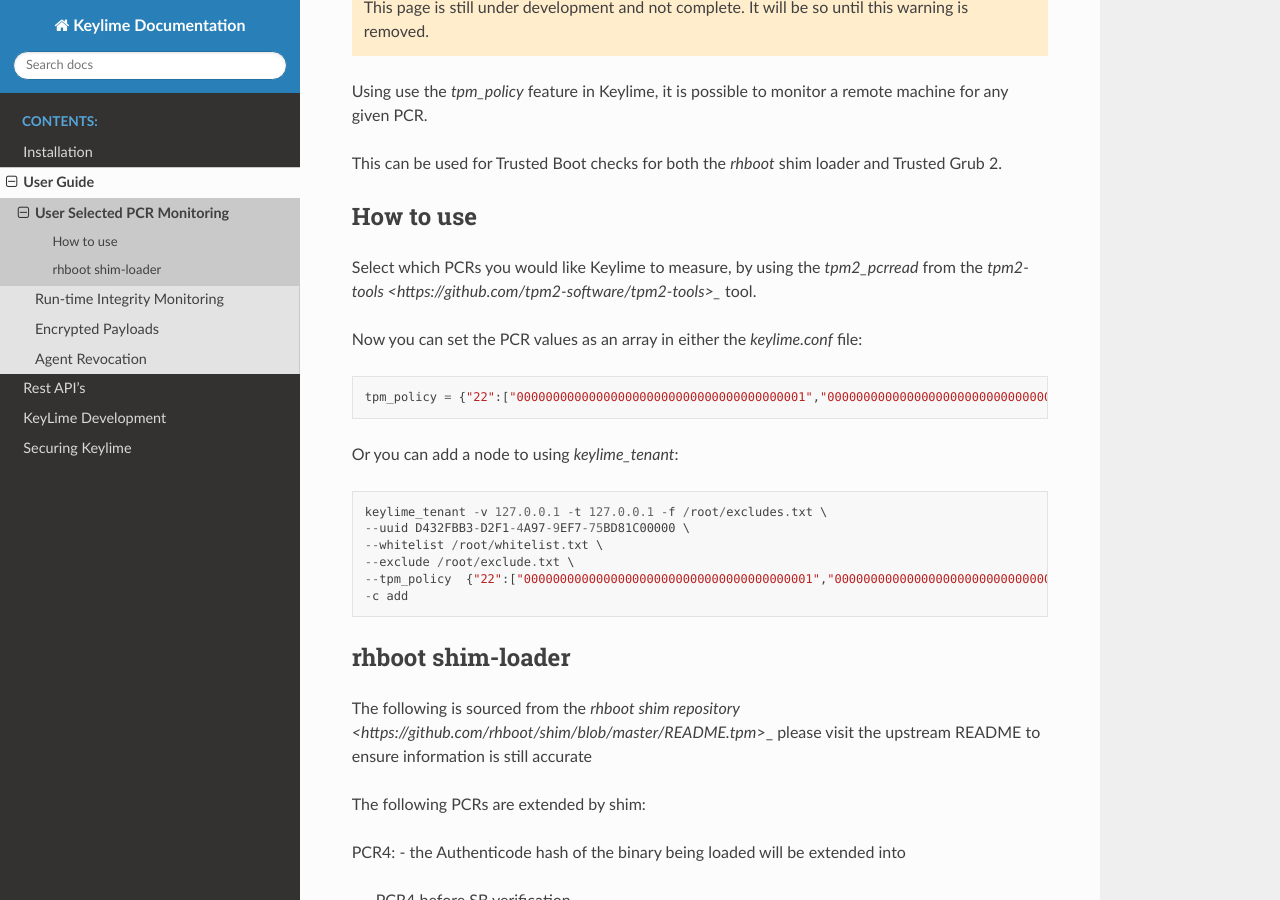
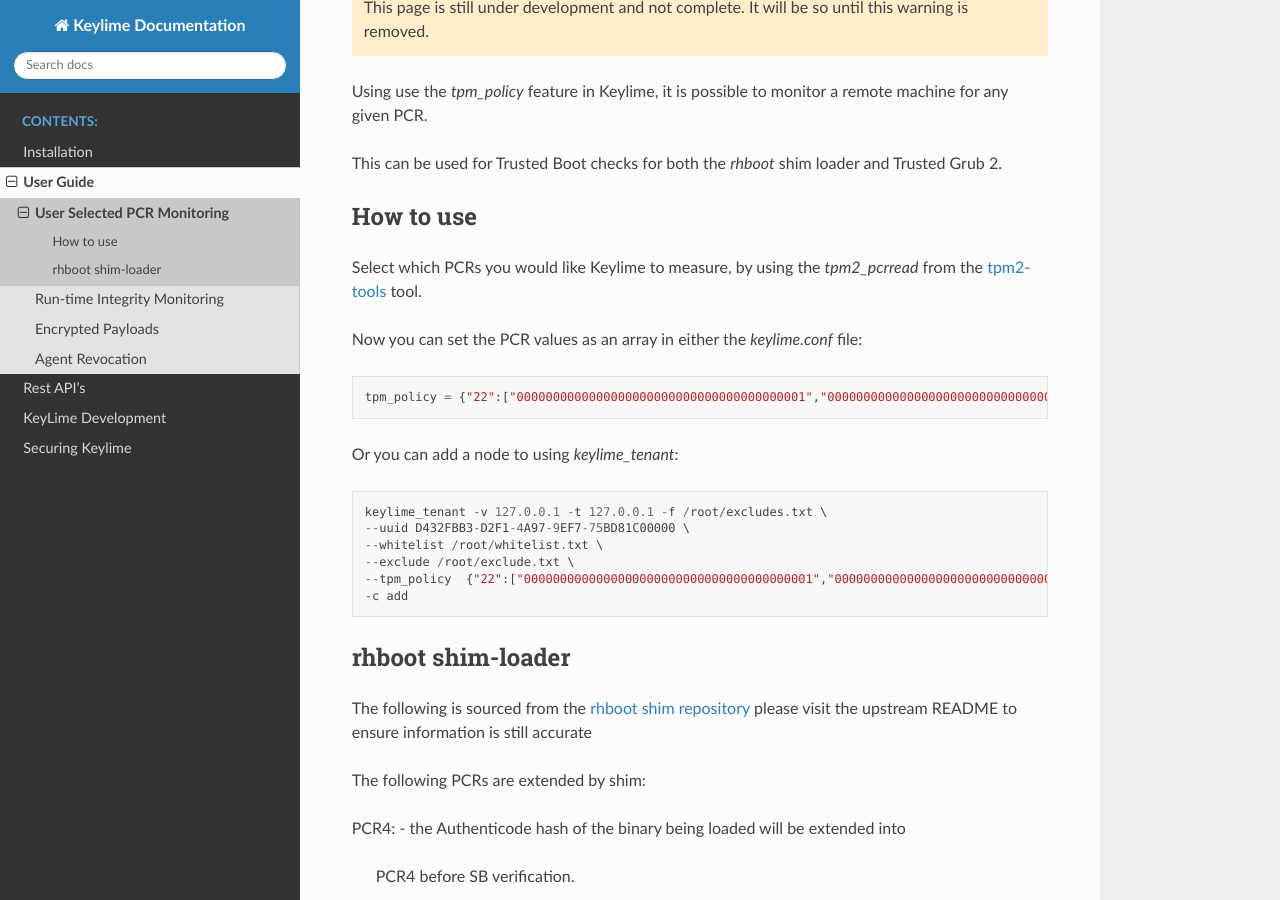
Before and after one commit to keylime/keylime, a Sphinx documentation site: the page built from docs/user_guide/user_selected_pcr_monitoring.rst, in a window 1280 px wide and 900 px high, scrolled down 205 px. Built offline with Sphinx 7.4.7 and the Read the Docs theme 2.0.0, drawn with Linux system fonts in a browser that asks for light colours.

Commit message:
fix external hyperlink syntax

```diff
--- a/docs/user_guide/user_selected_pcr_monitoring.rst
+++ b/docs/user_guide/user_selected_pcr_monitoring.rst
@@ -14,7 +14,7 @@
 How to use
 ----------
 
-Select which PCRs you would like Keylime to measure, by using the `tpm2_pcrread` from the `tpm2-tools <https://github.com/tpm2-software/tpm2-tools>_`
+Select which PCRs you would like Keylime to measure, by using the `tpm2_pcrread` from the `tpm2-tools <https://github.com/tpm2-software/tpm2-tools>`_
 tool.
 
 Now you can set the PCR values as an array in either the `keylime.conf` file::
@@ -33,7 +33,7 @@
 rhboot shim-loader
 ------------------
 
-The following is sourced from the `rhboot shim repository <https://github.com/rhboot/shim/blob/master/README.tpm`>_
+The following is sourced from the `rhboot shim repository <https://github.com/rhboot/shim/blob/master/README.tpm>`_
 please visit the upstream README to ensure information is still accurate
 
 The following PCRs are extended by shim:
```
